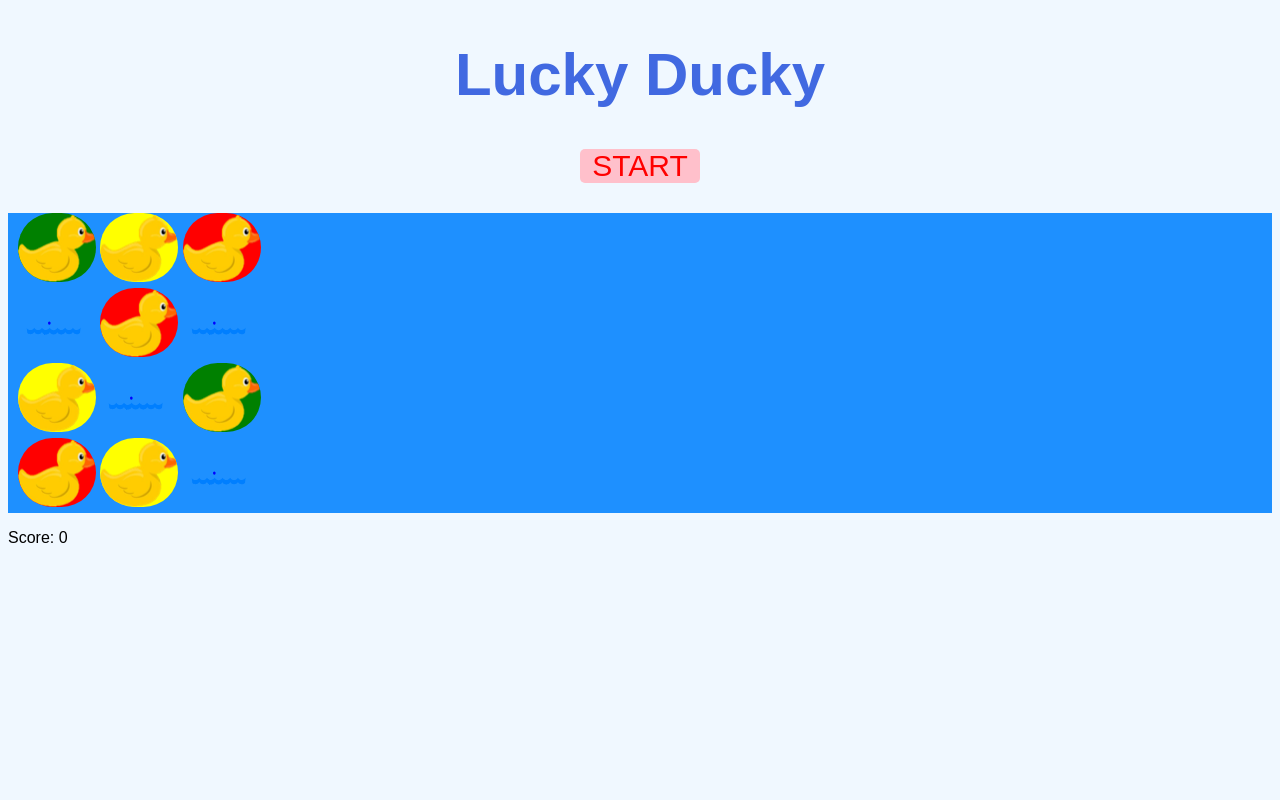
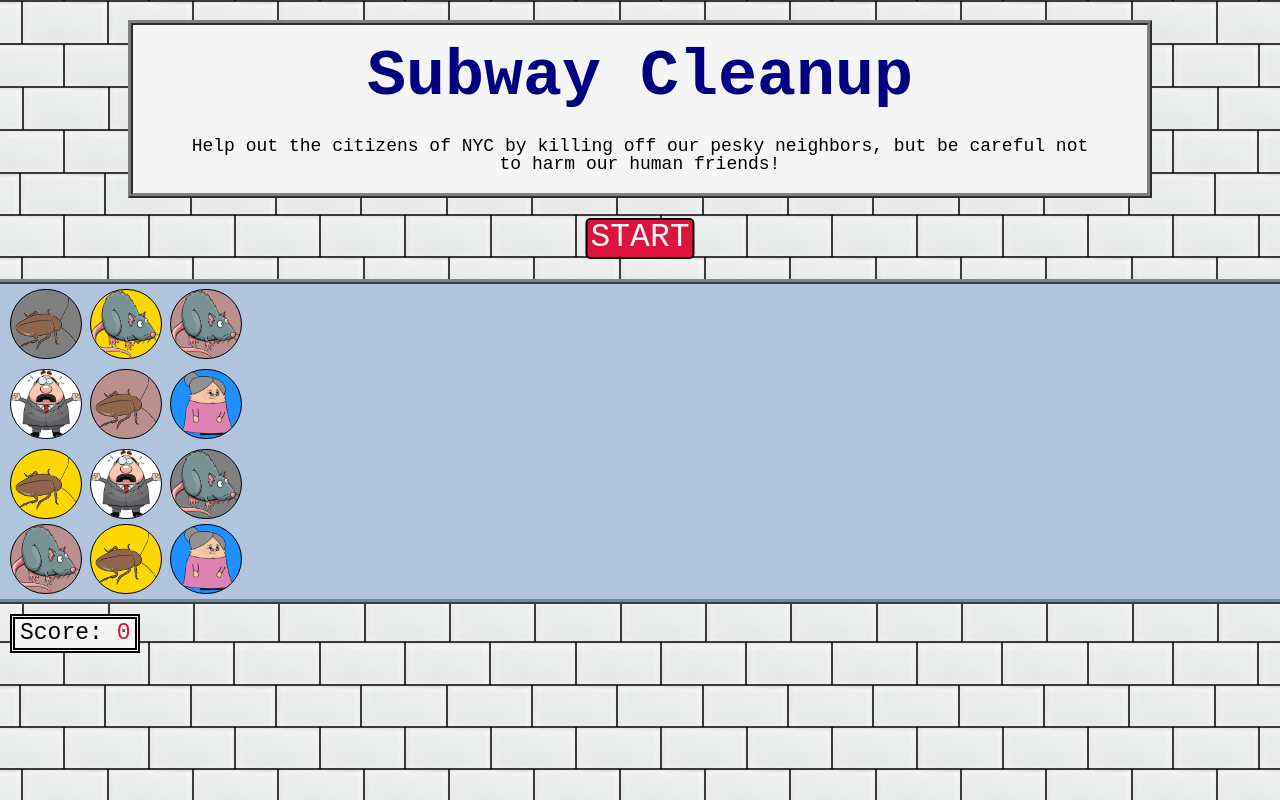
Before and after one commit to lexiepepsi/duckytest, a plain HTML site: page index.html in a window 1280 px wide. Drawn offline with nearby package versions, Linux system fonts and the light colour scheme.

Commit message:
first commit changed game theme

```diff
--- a/index.html
+++ b/index.html
@@ -6,49 +6,52 @@
 
 	<link href="https://fonts.googleapis.com/css?family=Chewy" rel="stylesheet">
 
+	<link href="reset.css" type="text/css" rel="stylesheet">
+
 	<link rel="stylesheet" type="text/css" href="style.css">
 
-	<link rel="icon" href="cartoon2.png">
+	<link rel="icon" href="images/rat5.png">
 
-	<title>Lucky Ducky</title>
+	<title>Subway Cleanup</title>
 </head>
 <body>
 
-	<div id="header">
-	  <h1>Lucky Ducky</h1>
+	<div class="header">
+		  <h1>Subway Cleanup</h1>
+		  <p>Help out the citizens of NYC by killing off our pesky neighbors, but be careful not to harm our human friends!</p>
 	</div>
 
-	<div id="clickme">
+	<div id="clickme" class="clickme">
 	  <p>START<p>
 	</div>
 
-	<div id=water>
+	<div id=playarea>
 		<div class="setdiv">
-			<img id="duck1a" src="cartoon2.png">
-			<img id="duck1b" src="cartoon2.png">
-			<img id="duck1c" src="cartoon2.png">
+			<img id="duck1a" src="images/roach1.png">
+			<img id="duck1b" src="images/rat5.png">
+			<img id="duck1c" src="images/rat5.png">
 		</div>
 
 		<div class="setdiv">
-			<img id="duck2a" src="wave.svg">
-			<img id="duck2b" src="cartoon2.png">
-			<img id="duck2c" src="wave.svg">
+			<img id="duck2a" src="images/scream1.png">
+			<img id="duck2b" src="images/roach1.png">
+			<img id="duck2c" src="images/gma2.png">
 		</div>
 
 		<div class="setdiv">
-			<img id="duck3a" src="cartoon2.png">
-			<img id="duck3b" src="wave.svg">
-			<img id="duck3c" src="cartoon2.png">
+			<img id="duck3a" src="images/roach1.png">
+			<img id="duck3b" src="images/scream1.png">
+			<img id="duck3c" src="images/rat5.png">
 		</div>
 
 		<div>
-			<img id="duck4a" src="cartoon2.png">
-			<img id="duck4b" src="cartoon2.png">
-			<img id="duck4c" src="wave.svg">
+			<img id="duck4a" src="images/rat5.png">
+			<img id="duck4b" src="images/roach1.png">
+			<img id="duck4c" src="images/gma2.png">
 		</div>
 	</div>
 
-	<div>
+	<div class="score">
 		<p>Score: <span id="score-display"></span></p>
 	</div>
 
--- /dev/null
+++ b/reset.css
@@ -0,0 +1,48 @@
+/* http://meyerweb.com/eric/tools/css/reset/
+   v2.0 | 20110126
+   License: none (public domain)
+*/
+
+html, body, div, span, applet, object, iframe,
+h1, h2, h3, h4, h5, h6, p, blockquote, pre,
+a, abbr, acronym, address, big, cite, code,
+del, dfn, em, img, ins, kbd, q, s, samp,
+small, strike, strong, sub, sup, tt, var,
+b, u, i, center,
+dl, dt, dd, ol, ul, li,
+fieldset, form, label, legend,
+table, caption, tbody, tfoot, thead, tr, th, td,
+article, aside, canvas, details, embed,
+figure, figcaption, footer, header, hgroup,
+menu, nav, output, ruby, section, summary,
+time, mark, audio, video {
+	margin: 0;
+	padding: 0;
+	border: 0;
+	font-size: 100%;
+	font: inherit;
+	vertical-align: baseline;
+}
+/* HTML5 display-role reset for older browsers */
+article, aside, details, figcaption, figure,
+footer, header, hgroup, menu, nav, section {
+	display: block;
+}
+body {
+	line-height: 1;
+}
+ol, ul {
+	list-style: none;
+}
+blockquote, q {
+	quotes: none;
+}
+blockquote:before, blockquote:after,
+q:before, q:after {
+	content: '';
+	content: none;
+}
+table {
+	border-collapse: collapse;
+	border-spacing: 0;
+}
--- a/style.css
+++ b/style.css
@@ -1,51 +1,116 @@
 body {
-	font-family: sans-serif;
-	background-color: aliceblue;
+	font-family: monospace;
+	background-color: whitesmoke;
+	background-image: url("images/subway4.jpg");
 }
 
-#header {
+.header {
+	background-color: whitesmoke;
 	text-align: center;
-	color: royalblue;
-	font-size: 30px;
+	border: 5px ridge grey;
+	margin-top: 20px;
+	margin-right: 10%;
+	margin-left: 10%;
+	display: block;
 }
 
-#clickme {
-	margin: 0 auto;
-	font-size: 30px;
-	background-color: pink;
-	width: 120px;
+.header h1 {
+	font-size: 65px;
+	color: navy;
+	font-weight: bold;
+	padding: 20px;
+}
+
+.header p {
+	font-size: 18px;
+	padding-right: 50px;
+	padding-left: 50px;
+	padding-top: 7px;
+	padding-bottom: 20px;
+}
+
+.clickme {
+	display: inline-block;
+	margin-left: 50%;
+	transform: translateX(-50%);
 	text-align: center;
 	border-radius: 5px;
-	color: red;
+	background-color: crimson;
+	margin-top: 20px;
+	margin-bottom: 20px;
+	border: 2px solid black;
 }
+
+.clickme p {
+	font-size: 33px;
+	padding-right: 3px;
+	padding-left: 3px;
+	padding-top: 1px;
+	padding-bottom: 1px;
+	color: whitesmoke;
+}
+
+.score {
+	margin: 10px;
+	display: inline-block;
+	background-color: whitesmoke;
+	border: 5px double black;
+}
+
+#score-display {
+	color: crimson;
+}
+
+.score p {
+	color: black;
+	font-size: 23px;
+	padding-top: 3px;
+	padding-bottom: 3px;
+	padding-left: 5px;
+	padding-right: 5px;
+}
+
 
 img {
 	background-color: none;
-	width: 78px;
-	height: 69px;
+	width: 70px;
+	height: 68px;
 	position: relative;
 	left: 10px;
 	border-radius: 40px;
+	border: 1px solid black;
 }
 
 #duck1a, #duck3c {
-	background-color: green;
+	background-color: grey;
 }
 
 #duck1b, #duck3a, #duck4b {
-	background-color: yellow;
+	background-color: gold;
 }
 
 #duck1c, #duck2b, #duck4a {
-	background-color: red;
+	background-color: rosybrown;
+}
+
+#duck2c, #duck4c {
+	background-color: dodgerblue;
+}
+
+#duck2a, #duck3b {
+	background-color: white;
 }
 
 
-#water {
-	background-color: dodgerblue;
-	height: 300px;
+#playarea {
+	background-color: lightsteelblue;
+	height: 315px;
+	cursor: url("images/crosshair.png"), auto;
+	border-top: 5px ridge lightslategrey;
+	border-bottom: 5px ridge lightslategrey;
 }
 
 .setdiv {
+	padding-top: 5px;
 	height: 75px;
 }
```
Also changed, not shown: cartoon2.png (deleted), images/crosshair.png (added), images/gma2.png (added), images/rat5.png (added), images/roach1.png (added), images/scream1.png (added), images/subway4.jpg (added), wave.png (deleted), wave.svg (deleted).
